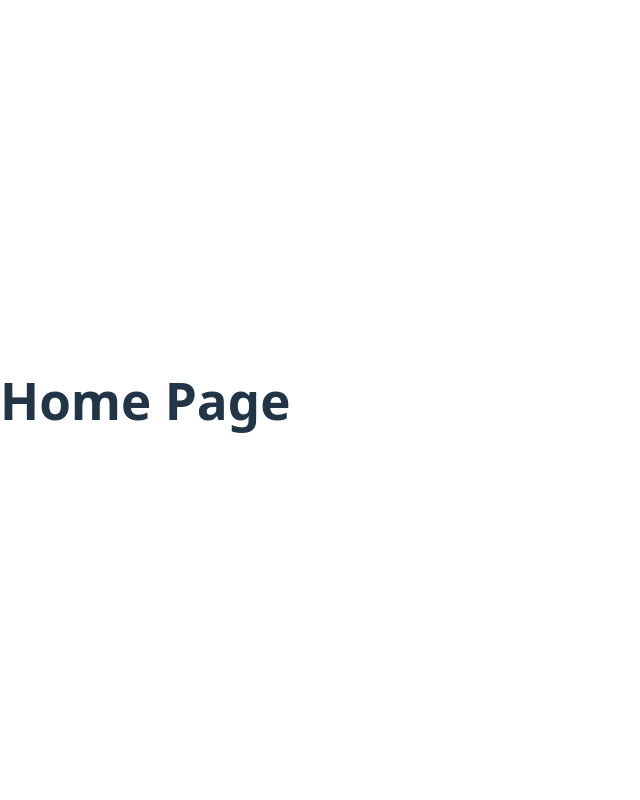
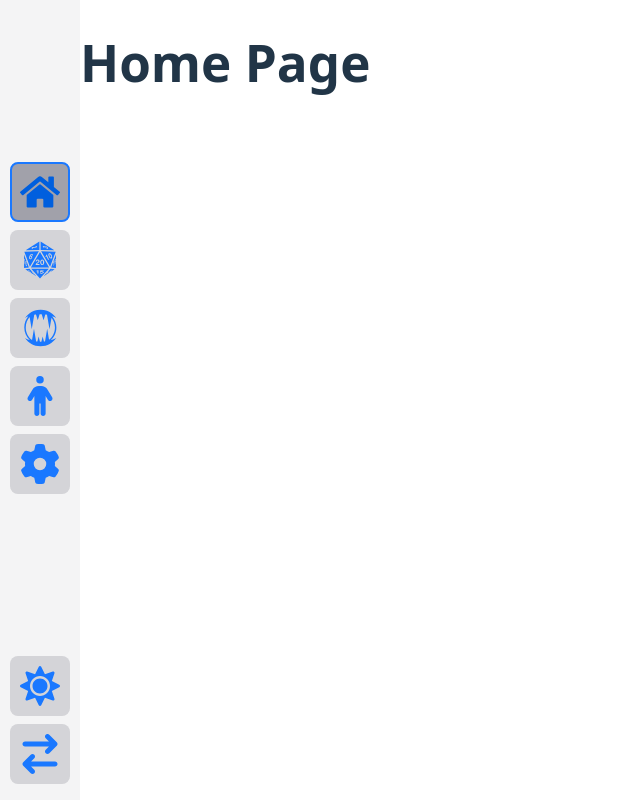
Before and after one commit to Ramleton/encounter-architect, a React (Vite) app in the folder frontend/: page / in a window 1280 px wide. Shown: the whole page, without its empty margins (0-640 px from the left). Built offline with nearby package versions, Linux system fonts and the light colour scheme.

Commit message:
✨Added theming to navbar

```diff
--- a/frontend/package.json
+++ b/frontend/package.json
@@ -16,7 +16,8 @@
     "@tanstack/react-query": "^5.90.11",
     "@tanstack/react-router": "^1.139.7",
     "react": "^19.2.0",
-    "react-dom": "^19.2.0"
+    "react-dom": "^19.2.0",
+    "react-icons": "^5.5.0"
   },
   "devDependencies": {
     "@eslint/js": "^9.39.1",
--- a/frontend/src/components/Navbar/Navbar.module.css
+++ b/frontend/src/components/Navbar/Navbar.module.css
@@ -4,6 +4,7 @@
   height: 100vh;
   position: relative;
   flex-direction: column;
+  background-color: var(--bg-color);
 }
 
 .navbarMain {
@@ -12,20 +13,67 @@
   flex-direction: column;
   justify-content: center;
   align-items: center;
+  gap: 0.5rem;
 }
 
 .navbarBottom {
   display: flex;
   flex-direction: column;
   align-items: center;
+  margin-bottom: 1rem;
+  gap: 0.5rem;
 }
 
-.link {
+.navbarButton {
   border-radius: 8px;
+  box-sizing: border-box;
+  border: var(--border);
   width: 60px;
   height: 60px;
   display: flex;
   align-items: center;
   justify-content: center;
   transition: background-color 150ms ease, color 150ms ease;
+  background-color: var(--bg-color);
 }
+
+.navbarButton:hover {
+  background-color: var(--bg-color-hover);
+  color: var(--color-text-primary);
+}
+
+.navbarButton svg {
+  color: var(--icon-color);
+  transition: color 150ms ease;
+}
+
+.navbarButton:hover svg {
+  color: var(--icon-color-hover);
+}
+
+.navbarButtonWrapper {
+  position: relative;
+  display: flex;
+  justify-content: center;
+  align-items: center;
+}
+
+.tooltip {
+  position: absolute;
+  left: 110%;
+  top: 50%;
+  transform: translateY(-50%);
+  background: var(--gray-900, #111);
+  color: white;
+  padding: 4px 8px;
+  border-radius: 4px;
+  font-size: 0.75rem;
+  opacity: 0;
+  pointer-events: none;
+  white-space: nowrap;
+  transition: opacity 0.15s ease;
+}
+
+.navbarButtonWrapper:hover .tooltip {
+  opacity: 1;
+}
--- a/frontend/src/components/Navbar/Navbar.tsx
+++ b/frontend/src/components/Navbar/Navbar.tsx
@@ -1,5 +1,122 @@
-export default function Navbar() {
+import { useState } from 'react'
+import { FaHome, FaMoon, FaSun } from 'react-icons/fa'
+import { FaArrowRightArrowLeft, FaGear, FaPerson } from 'react-icons/fa6'
+import { GiDiceTwentyFacesTwenty, GiFangsCircle } from 'react-icons/gi'
+import useTheme from '../../hooks/useTheme'
+import classes from './Navbar.module.css'
+
+interface NavbarButtonProps {
+	label: string
+	icon: React.ReactNode
+	active: boolean
+	onClick: () => void
+}
+
+function NavbarButton({ label, icon, active, onClick }: NavbarButtonProps) {
+	const { themeMode, theme } = useTheme()
+
+	const handleClick = (event: React.KeyboardEvent | React.MouseEvent) => {
+		if ((event as React.KeyboardEvent).type === 'keydown' && (event as React.KeyboardEvent).key !== 'Enter') {
+			return
+		}
+		onClick()
+	}
+
 	return (
-		<div className='navbar' />
+		<div className={classes.navbarButtonWrapper}>
+			<div
+				className={classes.navbarButton}
+				onClick={handleClick}
+				onKeyDown={handleClick}
+				role='button'
+				tabIndex={0}
+				style={{
+					'--border': active ? `2px solid ${theme.colors.primary[6]}` : '2px solid transparent',
+					'--bg-color': active ? theme.colors.gray[4] : theme.colors.gray[3],
+					'--bg-color-hover': theme.colors.gray[4],
+
+					'--icon-color': active
+						? themeMode === 'light'
+							? theme.colors.primary[7]
+							: theme.colors.primary[4]
+						: themeMode === 'light'
+							? theme.colors.primary[6]
+							: theme.colors.primary[5],
+
+					'--icon-color-hover': themeMode === 'light'
+						? theme.colors.primary[7]
+						: theme.colors.primary[5]
+				} as React.CSSProperties}
+			>
+				{icon}
+			</div>
+
+			<span className={classes.tooltip}>{label}</span>
+		</div>
 	)
 }
+
+const navButtons = [
+	{
+		label: 'Home',
+		icon: <FaHome size={40} />
+	},
+	{
+		label: 'Encounters',
+		icon: <GiDiceTwentyFacesTwenty size={40} />
+	},
+	{
+		label: 'Creatures',
+		icon: <GiFangsCircle size={40} />
+	},
+	{
+		label: 'Account',
+		icon: <FaPerson size={40} />
+	},
+	{
+		label: 'Settings',
+		icon: <FaGear size={40} />
+	}
+]
+
+export default function Navbar() {
+	const { themeMode, theme, toggleTheme } = useTheme()
+	const [active, setActive] = useState<number>(0)
+
+	return (
+		<div
+			className={classes.navbar}
+			style={{
+				'--bg-color': theme.colors.gray[1]
+			} as React.CSSProperties}
+		>
+			<div className={classes.navbarMain}>
+				{/* Main navigation items go here */}
+				{navButtons.map((button, index) => (
+					<NavbarButton
+						key={button.label}
+						label={button.label}
+						icon={button.icon}
+						active={active === index}
+						onClick={() => setActive(index)}
+					/>
+				))}
+			</div>
+			<div className={classes.navbarBottom}>
+				{/* Non-navigation buttons go here */}
+				<NavbarButton
+					label='Toggle Theme'
+					icon={themeMode === 'light' ? <FaSun size={40} /> : <FaMoon size={40} />}
+					active={false}
+					onClick={toggleTheme}
+				/>
+				<NavbarButton
+					label='Switch Account'
+					icon={<FaArrowRightArrowLeft size={40} />}
+					active={false}
+					onClick={() => {}}
+				/>
+			</div>
+		</div>
+	)
+}
--- a/frontend/src/components/ThemeProvider.tsx
+++ b/frontend/src/components/ThemeProvider.tsx
@@ -1,4 +1,4 @@
-import { useState, type ReactNode } from 'react'
+import { useMemo, useState, type ReactNode } from 'react'
 import ThemeContext from '../contexts/ThemeContext'
 import { darkTheme, lightTheme, type ThemeMode } from '../types/theme'
 
@@ -13,7 +13,7 @@ export const ThemeProvider = ({ children }: ThemeProviderProps) => {
 		setThemeMode(prev => (prev === 'light' ? 'dark' : 'light'))
 	}
 
-	const theme = themeMode === 'light' ? lightTheme : darkTheme
+	const theme = useMemo(() => themeMode === 'light' ? lightTheme : darkTheme, [themeMode])
 
 	return (
 		<ThemeContext.Provider value={{ themeMode, theme, toggleTheme }}>
--- a/frontend/src/layouts/AppLayout/AppLayout.module.css
+++ b/frontend/src/layouts/AppLayout/AppLayout.module.css
@@ -1,4 +1,4 @@
-.app-layout-container {
+.appLayoutContainer {
 	display: flex;
 	flex-direction: row;
 	height: 100vh;
--- a/frontend/src/layouts/AppLayout/AppLayout.tsx
+++ b/frontend/src/layouts/AppLayout/AppLayout.tsx
@@ -1,10 +1,10 @@
 import { Outlet } from '@tanstack/react-router'
 import Navbar from '../../components/Navbar/Navbar'
-import './AppLayout.module.css'
+import classes from './AppLayout.module.css'
 
 export default function MainLayout() {
 	return (
-		<div className='app-layout-container'>
+		<div className={classes.appLayoutContainer}>
 			<Navbar />
 			<Outlet />
 		</div>
--- a/frontend/src/types/theme.ts
+++ b/frontend/src/types/theme.ts
@@ -16,52 +16,52 @@ export const lightTheme: Theme = {
 	mode: 'light',
 	colors: {
 		primary: [
-			'#e6f0ff',
-			'#cce0ff',
-			'#99c2ff',
-			'#66a3ff',
-			'#3385ff',
-			'#0066ff',
-			'#0052cc',
-			'#003d99',
-			'#002966',
-			'#001433'
+			'#eef6ff',
+			'#d9eaff',
+			'#b3d4ff',
+			'#8dbdff',
+			'#66a6ff',
+			'#408fff',
+			'#1a78ff',
+			'#005fde',
+			'#0046a6',
+			'#002f6f'
 		],
 		secondary: [
-			'#fff0e6',
-			'#ffe0cc',
-			'#ffc299',
-			'#ffa366',
-			'#ff8533',
-			'#ff6600',
-			'#cc5200',
-			'#993d00',
-			'#662900',
-			'#331400'
+			'#fff8ea',
+			'#ffebc7',
+			'#ffd48a',
+			'#ffbe4d',
+			'#ffa616',
+			'#ff8c00',
+			'#db6f00',
+			'#b35300',
+			'#8c4000',
+			'#662e00'
 		],
 		accent: [
-			'#e6ffe6',
-			'#ccffcc',
-			'#99ff99',
-			'#66ff66',
-			'#33ff33',
-			'#00ff00',
-			'#00cc00',
-			'#009900',
-			'#006600',
-			'#003300'
+			'#e9fefa',
+			'#ccfbf1',
+			'#99f5de',
+			'#66eec8',
+			'#33e6b3',
+			'#00dd9e',
+			'#00b981',
+			'#009466',
+			'#006e4b',
+			'#004830'
 		],
 		gray: [
-			'#f9f9f9',
-			'#f2f2f2',
-			'#e6e6e6',
-			'#d9d9d9',
-			'#bfbfbf',
-			'#a6a6a6',
-			'#8c8c8c',
-			'#737373',
-			'#595959',
-			'#404040'
+			'#fafafa',
+			'#f4f4f5',
+			'#e5e7eb',
+			'#d4d4d8',
+			'#a1a1aa',
+			'#71717a',
+			'#52525b',
+			'#3f3f46',
+			'#27272a',
+			'#18181b'
 		],
 		background: '#ffffff',
 		text: '#111111'
@@ -71,11 +71,55 @@ export const lightTheme: Theme = {
 export const darkTheme: Theme = {
 	mode: 'dark',
 	colors: {
-		primary: lightTheme.colors.primary.slice().reverse(),
-		secondary: lightTheme.colors.secondary.slice().reverse(),
-		accent: lightTheme.colors.accent.slice().reverse(),
-		gray: lightTheme.colors.gray.slice().reverse(),
-		background: '#111111',
-		text: '#ffffff'
+		primary: [
+			'#002f6f',
+			'#0046a6',
+			'#005fde',
+			'#1a78ff',
+			'#408fff',
+			'#66a6ff',
+			'#8dbdff',
+			'#b3d4ff',
+			'#d9eaff',
+			'#eef6ff'
+		],
+		secondary: [
+			'#662e00',
+			'#8c4000',
+			'#b35300',
+			'#db6f00',
+			'#ff8c00',
+			'#ffa616',
+			'#ffbe4d',
+			'#ffd48a',
+			'#ffebc7',
+			'#fff8ea'
+		],
+		accent: [
+			'#004830',
+			'#006e4b',
+			'#009466',
+			'#00b981',
+			'#00dd9e',
+			'#33e6b3',
+			'#66eec8',
+			'#99f5de',
+			'#ccfbf1',
+			'#e9fefa'
+		],
+		gray: [
+			'#18181b',
+			'#27272a',
+			'#3f3f46',
+			'#52525b',
+			'#71717a',
+			'#a1a1aa',
+			'#d4d4d8',
+			'#e5e7eb',
+			'#f4f4f5',
+			'#fafafa'
+		],
+		background: '#0d0d0f',
+		text: '#f5f5f5'
 	}
 }
```
Also changed, not shown: 1 other file (tests, documents, lock files or other folders).
